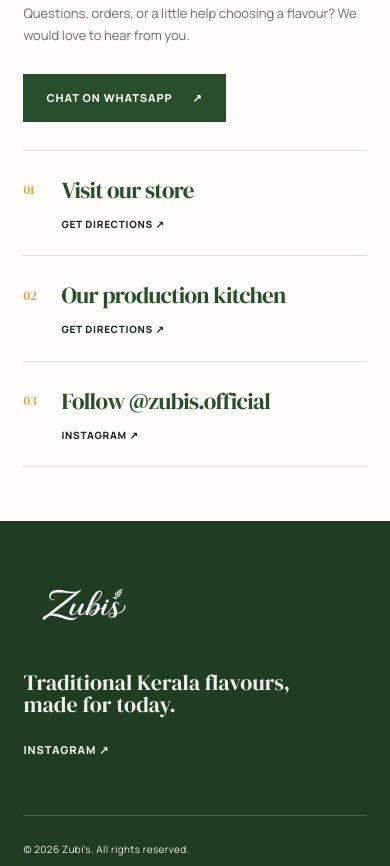
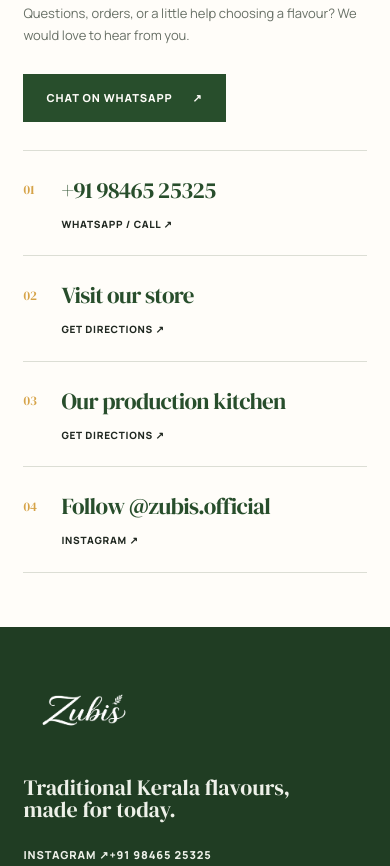
Before and after one commit to mhdpp17/zubis, a website: page index.html in a window 390 px wide. Shown: the part 5024-5890 px from the top of the page. Drawn offline with Linux system fonts and the light colour scheme; no server answers.

Commit message:
Fix mobile responsiveness, remove favicon dot, add contact number

```diff
--- a/index.html
+++ b/index.html
@@ -57,10 +57,10 @@
 
     <section class="newsletter"><div><p class="eyebrow">A NOTE FROM OUR KITCHEN</p><h2>Fresh flavour,<br>straight to your inbox.</h2></div><form id="newsletter-form"><label class="visually-hidden" for="newsletter-email">Email address</label><input id="newsletter-email" type="email" placeholder="Your email address" required><button class="button button-gold" type="submit">Stay in the know <span>→</span></button><p class="form-message" aria-live="polite"></p></form></section>
 
-    <section class="contact-section section" id="contact"><div><p class="eyebrow">COME SAY HELLO</p><h2>Let’s keep in touch.</h2><p>Questions, orders, or a little help choosing a flavour? We would love to hear from you.</p><a class="button button-primary" target="_blank" rel="noopener" href="https://wa.me/9846525325">Chat on WhatsApp <span>↗</span></a></div><div class="contact-links"><a target="_blank" rel="noopener" href="https://maps.app.goo.gl/vcN9Ks9UrTruv9Gz9?g_st=iw"><span>01</span><strong>Visit our store</strong><em>Get directions ↗</em></a><a target="_blank" rel="noopener" href="https://maps.app.goo.gl/Bv2XKxj8X7ikxtLj6?g_st=iw"><span>02</span><strong>Our production kitchen</strong><em>Get directions ↗</em></a><a target="_blank" rel="noopener" href="https://www.instagram.com/zubis.official/?hl=en"><span>03</span><strong>Follow @zubis.official</strong><em>Instagram ↗</em></a></div></section>
+    <section class="contact-section section" id="contact"><div><p class="eyebrow">COME SAY HELLO</p><h2>Let’s keep in touch.</h2><p>Questions, orders, or a little help choosing a flavour? We would love to hear from you.</p><a class="button button-primary" target="_blank" rel="noopener" href="https://wa.me/9846525325">Chat on WhatsApp <span>↗</span></a></div><div class="contact-links"><a target="_blank" rel="noopener" href="https://wa.me/919846525325"><span>01</span><strong>+91 98465 25325</strong><em>WhatsApp / Call ↗</em></a><a target="_blank" rel="noopener" href="https://maps.app.goo.gl/vcN9Ks9UrTruv9Gz9?g_st=iw"><span>02</span><strong>Visit our store</strong><em>Get directions ↗</em></a><a target="_blank" rel="noopener" href="https://maps.app.goo.gl/Bv2XKxj8X7ikxtLj6?g_st=iw"><span>03</span><strong>Our production kitchen</strong><em>Get directions ↗</em></a><a target="_blank" rel="noopener" href="https://www.instagram.com/zubis.official/?hl=en"><span>04</span><strong>Follow @zubis.official</strong><em>Instagram ↗</em></a></div></section>
   </main>
 
-  <footer><div class="footer-top"><a class="brand footer-brand" href="#top"><img src="zubis-logo.png" alt="Zubi's"></a><p>Traditional Kerala flavours,<br>made for today.</p><a class="instagram" target="_blank" rel="noopener" href="https://www.instagram.com/zubis.official/?hl=en">Instagram ↗</a></div><div class="footer-bottom"><p>© <span id="year"></span> Zubi's. All rights reserved.</p><div><a href="#faq">FAQ</a><a href="#contact">Contact</a><a href="/admin">Admin</a><button class="policy-button" data-policy="shipping">Shipping policy</button><button class="policy-button" data-policy="privacy">Privacy</button></div></div></footer>
+  <footer><div class="footer-top"><a class="brand footer-brand" href="#top"><img src="zubis-logo.png" alt="Zubi's"></a><p>Traditional Kerala flavours,<br>made for today.</p><a class="instagram" target="_blank" rel="noopener" href="https://www.instagram.com/zubis.official/?hl=en">Instagram ↗</a><a class="instagram" target="_blank" rel="noopener" href="https://wa.me/919846525325">+91 98465 25325</a></div><div class="footer-bottom"><p>© <span id="year"></span> Zubi's. All rights reserved.</p><div><a href="#faq">FAQ</a><a href="#contact">Contact</a><a href="/admin">Admin</a><button class="policy-button" data-policy="shipping">Shipping policy</button><button class="policy-button" data-policy="privacy">Privacy</button></div></div></footer>
 
   <aside class="cart-drawer" aria-label="Shopping bag" aria-hidden="true"><div class="drawer-head"><div><p class="eyebrow">YOUR ORDER</p><h2>Your bag <span class="cart-count">0</span></h2></div><button class="close-drawer" aria-label="Close shopping bag">×</button></div><div class="cart-items"></div><div class="cart-empty"><p>Your bag is waiting for something delicious.</p><button class="text-link close-drawer">Continue shopping →</button></div><div class="cart-summary"><div><span>Total bill</span><strong class="cart-total">₹0</strong></div><p><strong>Grand total = total bill + delivery charges (if applicable).</strong><small>Delivery charges are confirmed based on your location.</small></p><button class="button button-primary checkout-start">Order on WhatsApp <span>→</span></button></div></aside><div class="drawer-overlay"></div>
 
```
Also changed, not shown: 1 other file.
